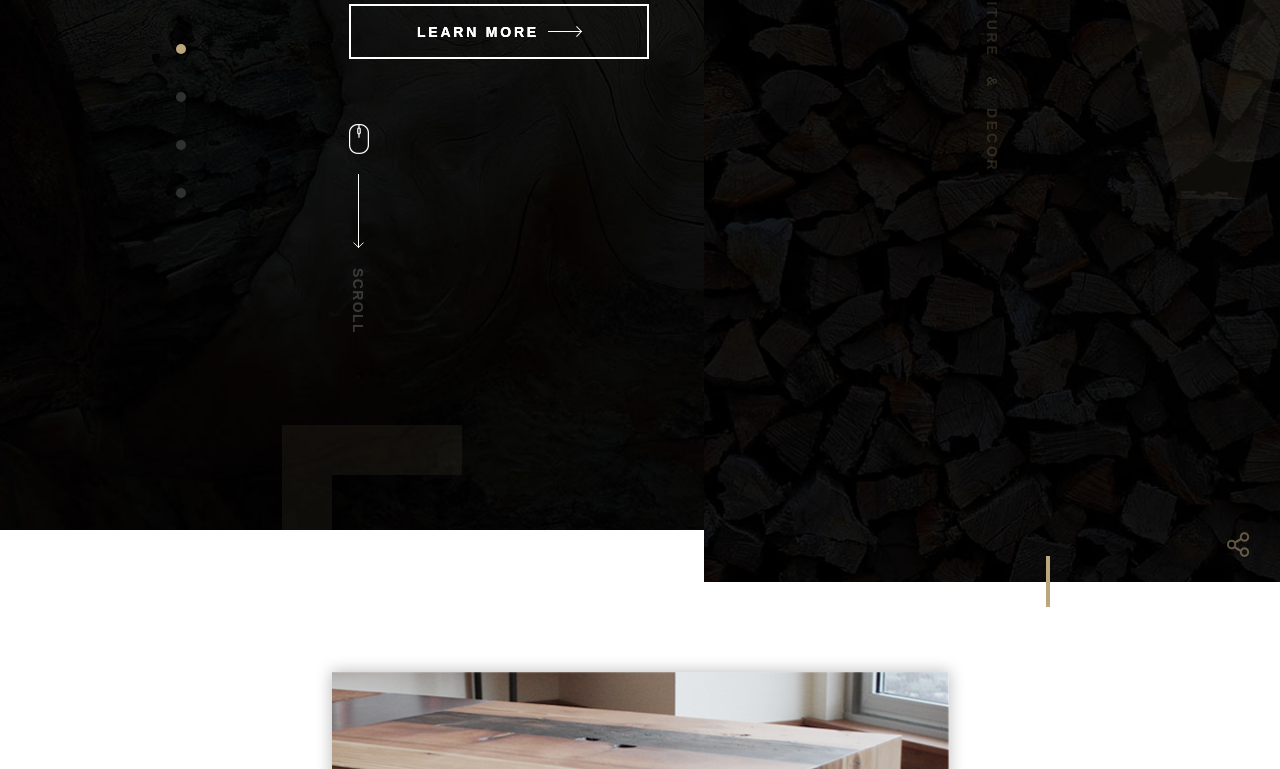
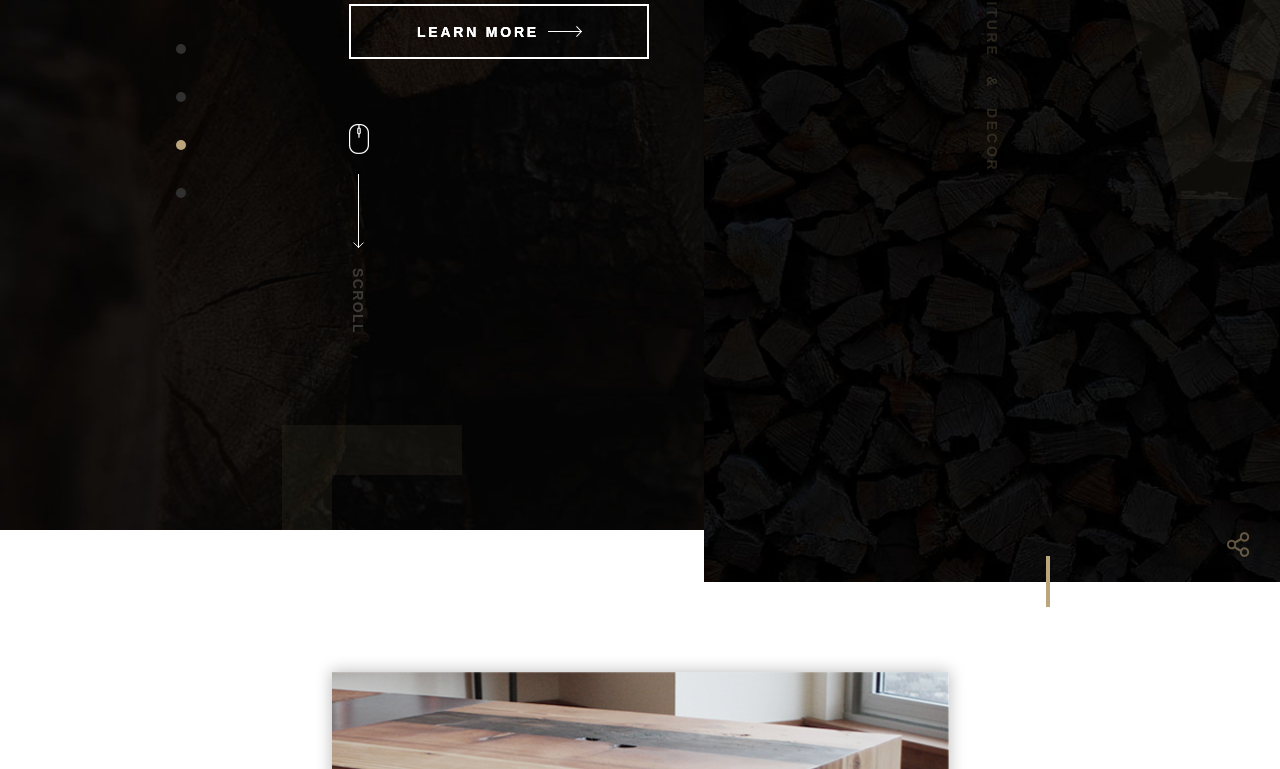
Before and after one commit to Farelion/project-wooder, a website: page index.html in a window 1280 px wide. Shown: the part 458-1227 px from the top of the page. Drawn offline with nearby package versions, Linux system fonts and the light colour scheme.

Commit message:
carousel.hero

```diff
--- a/index.html
+++ b/index.html
@@ -8,7 +8,7 @@
   <meta name="description" content="Project Wooder">
   <meta name="viewport" content="width=device-width, initial-scale=1.0">
   <link rel="stylesheet" href="css/styles.css">
-  <script src="https://ajax.googleapis.com/ajax/libs/jquery/3.3.1/jquery.min.js"></script>
+  <link rel="stylesheet" type="text/css" href="https://cdn.jsdelivr.net/npm/slick-carousel@1.8.1/slick/slick.css"/>
 </head>
 
 <body>
@@ -75,15 +75,17 @@
         </div>
 
         <div class="left-column">
+            <div class="hero-carousel">
+                <div class="first-slide"></div>
+                <div class="second-slide"></div>
+                <div class="third-slide"></div>
+                <div class="fourth-slide"></div>
+            </div>
             <div class="lc-wrapper">
                 <div class="lc-dots-wrapper">
                     <div class="lc-dots-line"></div>
                     <div class="lc-dots-number"><span>01</span></div>
                     <div class="lc-dots">
-                        <div class="lc-single-dot"></div>
-                        <div class="lc-single-dot"></div>
-                        <div class="lc-single-dot"></div>
-                        <div class="lc-single-dot"></div>
                     </div>
                 </div>
             </div>
@@ -170,7 +172,7 @@
         <div class="q-bottom">
             <div class="q-bottom-video-item">
                 <div class="video-item-img">
-                    <a href="_blank" class="circle-img-wrapper">
+                    <a href="_blank" aria-label="video-img-first" class="circle-img-wrapper">
                         <div class="circle-img first-video-img"></div>
                         <div class="img-play-btn-border"></div>
                         <div class="img-play-btn"></div>
@@ -181,7 +183,7 @@
             </div>
             <div class="q-bottom-video-item">
                 <div class="video-item-img">
-                    <a href="_blank" class="circle-img-wrapper">
+                    <a href="_blank" aria-label="video-img-second" class="circle-img-wrapper">
                         <div class="circle-img second-video-img"></div>
                         <div class="img-play-btn-border"></div>
                         <div class="img-play-btn"></div>
@@ -192,7 +194,7 @@
             </div>
             <div class="q-bottom-video-item">
                 <div class="video-item-img">
-                    <a href="_blank" class="circle-img-wrapper">
+                    <a href="_blank" aria-label="video-img-third" class="circle-img-wrapper">
                         <div class="circle-img third-video-img"></div>
                         <div class="img-play-btn-border"></div>
                         <div class="img-play-btn"></div>
@@ -279,8 +281,10 @@
         <div class="ft-right"><span>Designed by <a href="https://www.behance.net/Olianishyn">Viacheslav Olianishyn</a></span></div>
     </div>
 </section>
-
+<script src="https://ajax.googleapis.com/ajax/libs/jquery/3.4.1/jquery.min.js"></script>
   <script src="js/smooth-scroll.js"></script>
   <script src="js/mobile-menu.js"></script>
+  <script type="text/javascript" src="https://cdn.jsdelivr.net/npm/slick-carousel@1.8.1/slick/slick.min.js"></script>
+  <script src="js/scripts.js"></script>
 </body>
 </html>
--- /dev/null
+++ b/js/scripts.js
@@ -0,0 +1,23 @@
+$(document).ready(function(){
+
+
+    var $status = $('.lc-dots-number');
+    var $slickElement = $('.hero-carousel');
+
+    $slickElement.on('init reInit afterChange', function (event, slick, currentSlide, nextSlide) {
+    //currentSlide is undefined on init -- set it to 0 in this case (currentSlide is 0 based)
+    var i = (currentSlide ? currentSlide : 0) + 1;
+    $status.text('0' + i);
+    });
+
+    $('.hero-carousel').slick({
+        infinite: true,
+        arrows: false,
+        dots: true,
+        slidesToShow: 1,
+        slidesToScroll: 1,
+        autoplay: true,
+        autoplaySpeed: 2000,
+        appendDots: '.lc-dots'
+    });
+  });
--- a/scss/styles.scss
+++ b/scss/styles.scss
@@ -176,7 +176,7 @@ body{
 #hero{
   height: 1040px;
     .nav{
-      z-index: 2;
+      z-index: 5;
       width:100%;
       height: 80px;
       position: absolute;
@@ -448,7 +448,7 @@ body{
         height:100%;
         width: 100%;
         @include for-size(970){
-          background-image: url("/project-wooder/img/left.jpg");
+          background-image: url("/project-wooder/img/left-1.jpg");
           background-position: center;
           background-repeat: no-repeat;
           background-size: cover;
@@ -626,16 +626,11 @@ body{
             }
         }
 
-
         .left-column {
             display: flex;
             flex-direction:column;
             width: 55%;
             height: 95%;
-            background-image: url("/project-wooder/img/left.jpg");
-            background-position: center;
-            background-repeat: no-repeat;
-            background-size: cover;
             position: relative;
             @include for-size(970){
               display: none;
@@ -649,6 +644,30 @@ body{
                 border-top: 50px solid  $transparent-color;
                 width:130px;
                 height:55px;
+            }
+            .hero-carousel{
+              width: 100%;
+              height: 100%;
+              position: absolute;
+              div{
+                height: 100%;
+                background-position: center;
+                background-repeat: no-repeat;
+                background-size: cover;
+                position: relative;
+              }
+              div.first-slide{
+                background-image: url('/project-wooder/img/left-1.jpg');
+              }
+              div.second-slide{
+                background-image: url('/project-wooder/img/left-2.jpg');
+              }
+              div.third-slide{
+                background-image: url('/project-wooder/img/left-3.jpg');
+              }
+              div.fourth-slide{
+                background-image: url('/project-wooder/img/left-4.jpg');
+              }
             }
             .lc-wrapper{
                 height:100%;
@@ -662,6 +681,7 @@ body{
                     color: $secondary-color;
                     position: absolute;
                     left:40%;
+                    z-index: 3;
                     @include for-size(1400) {
                       left: 25%;
                    }
@@ -677,16 +697,29 @@ body{
                     }
                     .lc-dots{
                         margin-top: 80px;
-                        .lc-single-dot{
+                        .slick-dots{
+                          padding: 0;
+                          margin: 0;
+                          list-style-type: none;
+                          li button{
+                            cursor: pointer;
+                            text-indent: -9999px;
                             height: 10px;
                             width: 10px;
                             background-color: #303030;
                             border-radius: 50%;
                             display: block;
                             margin-bottom:38px;
-                        }
-                        .lc-single-dot:nth-child(1){
+                            border:none;
+                            padding: 5px;
+                            &:focus{
+                              outline: none;
+                            }
+                          }
+
+                          li.slick-active button{
                             background-color: $secondary-color;
+                          }
                         }
                     }
                 }
```
Also changed, not shown: css/styles.css, img/left-1.jpg (renamed from img/left.jpg), img/left-2.jpg (added), img/left-3.jpg (added), img/left-4.jpg (added).
